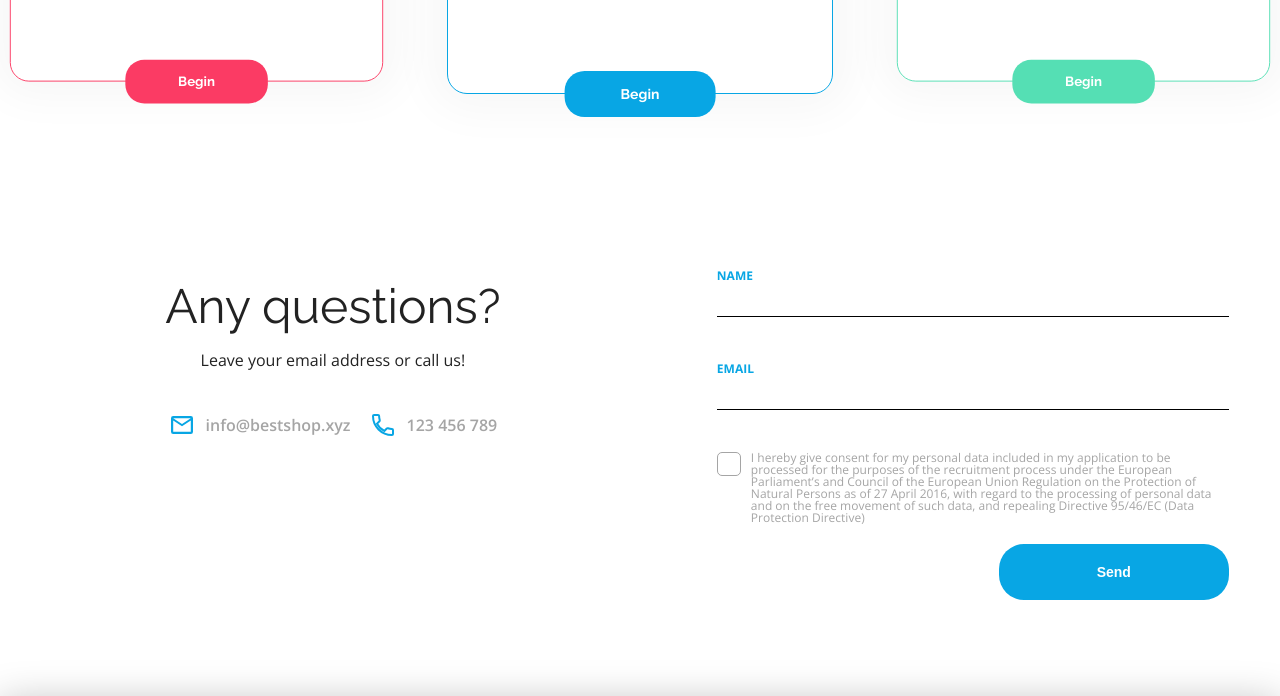
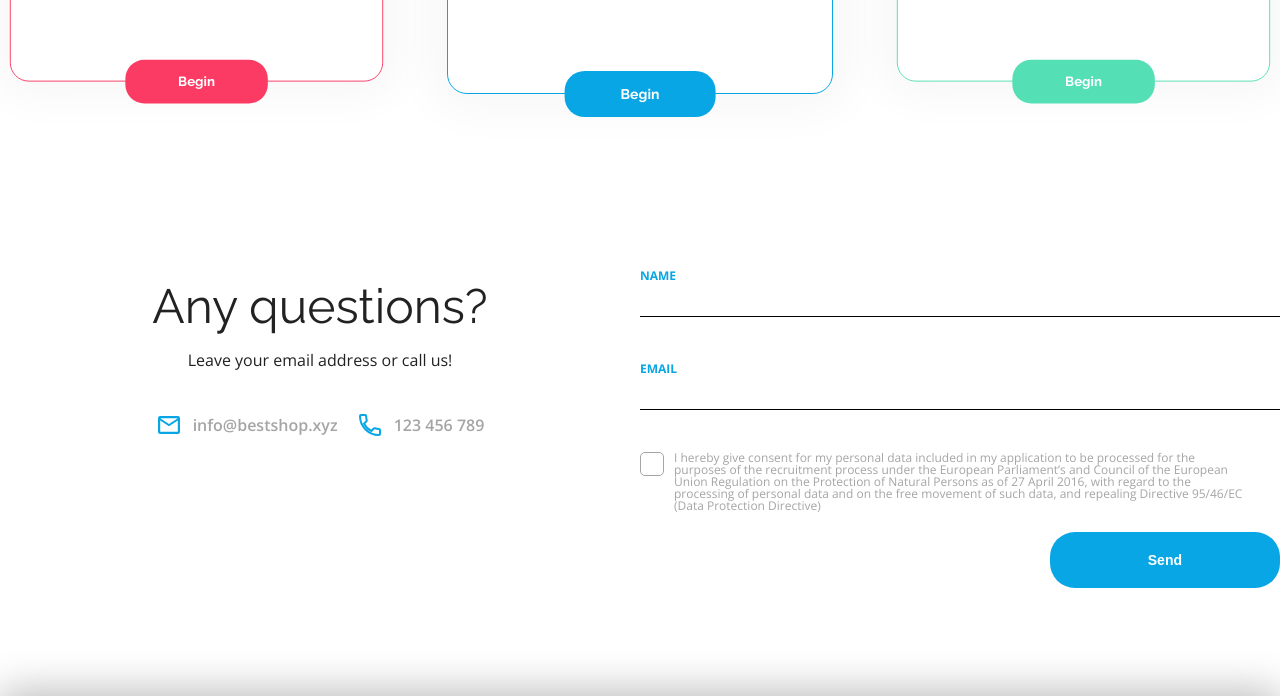
Before and after one commit to GrzegorzBanaszak/best-shop, a plain HTML site: page index.html in a window 1280 px wide. Shown: the part 3260-3956 px from the top of the page. Drawn offline with nearby package versions, Linux system fonts and the light colour scheme.

Commit message:
poprawa wielkości formy

```diff
--- a/css/style.css
+++ b/css/style.css
@@ -541,7 +541,7 @@ body{
 .question__text{
     margin-top: 1rem;
     text-align: center;
-    display: inline-block;
+    width: 50%;
     padding: 0 7.125rem;
 
 }
@@ -583,8 +583,7 @@ body{
 
 
 .question__form{
-    justify-self: flex-end;
-    width: 40%;
+    width: 50%;
     font-family: var(--open-sans);
 }
 
```
